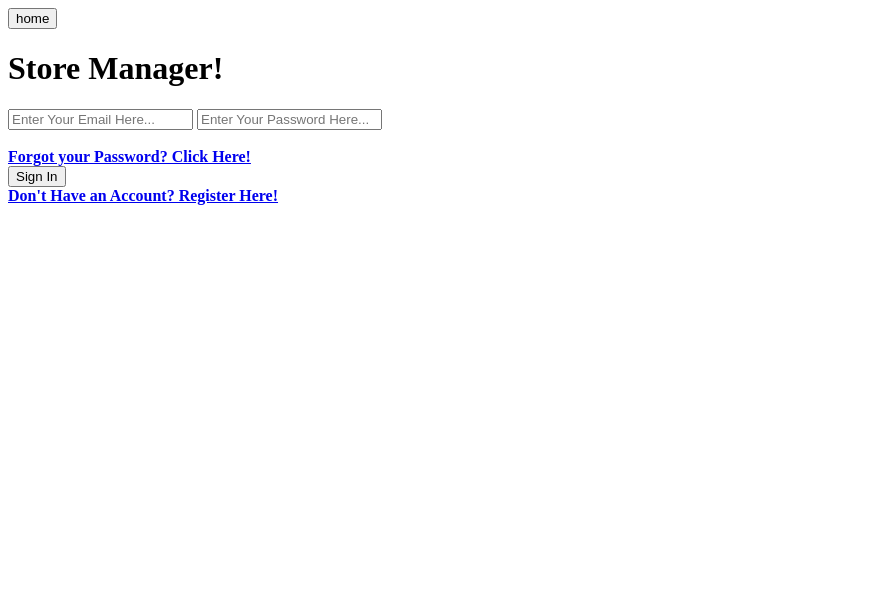
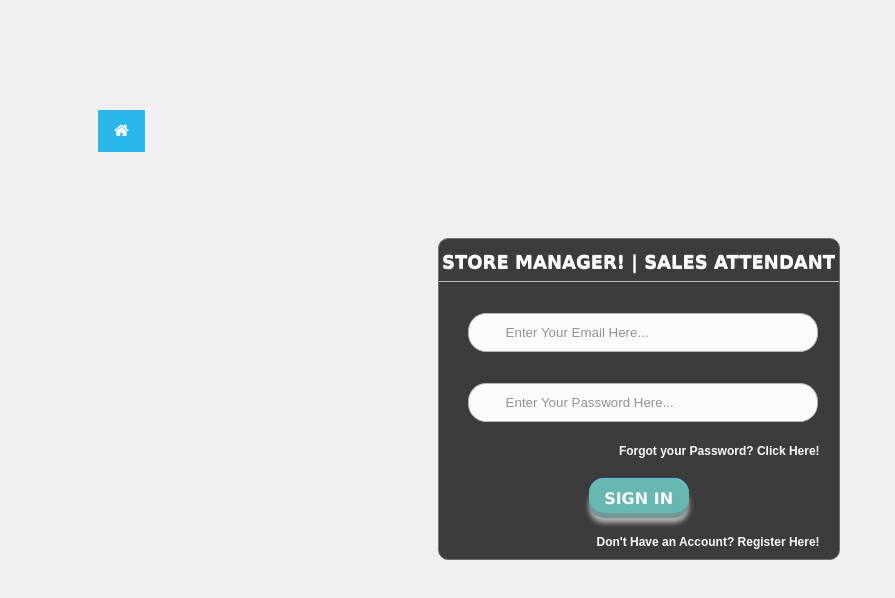
Before and after one commit to bryan-munene/Store-Manager-UI, a plain HTML site: page UI/Regular/login.html in a window 1280 px wide. Shown: the whole page, without its empty margins (0-895 px from the left). Drawn offline with Linux system fonts and the light colour scheme.

Commit message:
[feature #161041388] added styles to the login page, as well as links to the index page.

```diff
--- a/UI/Regular/login.html
+++ b/UI/Regular/login.html
@@ -6,18 +6,21 @@
     	<meta name="viewport" content="width=device-width, initial-scale=1,maximum-scale=1,user-scalable=no">
     	<meta name="HandheldFriendly" content="true">
 
-    	<title>Store Manager | Login</title>
+        <title>Store Manager | Login</title>
+
+        <link rel="stylesheet" type="text/css" href="../css/login.css">
+        <link rel="stylesheet" href="https://cdnjs.cloudflare.com/ajax/libs/font-awesome/4.7.0/css/font-awesome.min.css">
 
   	</head>
 
 
 	<body>
 		<form action="../../index.html">
-			<button class="btn">home</i></button>
+			<button class="btn"><i class="fa fa-home"></i></button>
 		</form>
 		<form action="">
 			<div class="login">
-				<h1>Store Manager!</h1>
+				<h1>Store Manager! | SALES ATTENDANT</h1>
 				<input type="text" placeholder="Enter Your Email Here..." name="Email">
 				<input type="password" placeholder="Enter Your Password Here..." name="Password"><br><br>
 				<a href="#" class="forgot"><strong>Forgot your Password? Click Here!</strong></a><br>
--- /dev/null
+++ b/UI/css/login.css
@@ -0,0 +1,127 @@
+html { height: 100% }
+::-moz-selection { background: #fe57a1; color: #fff; text-shadow: none; }
+::selection { background: #fe57a1; color: #fff; text-shadow: none; }
+body {
+  background: #3111;
+}
+.login {
+  background: #000000;
+  border: 1px solid #42464b;
+  border-radius: 10px;
+  height: auto;
+  margin: 20px auto 0;
+  width: 400px;
+  position: fixed;
+  top: 36%;
+  left: 42%;
+  margin-top: -50px;
+  margin-left: -100px;
+  padding-bottom: 10px;
+  opacity: 0.75;
+}
+.login h1 {
+  background-image: linear-gradient(top, #f1f3f3, #d4dae0);
+  border-bottom: 1px solid #a6abaf;
+  border-radius: 6px 6px 0 0;
+  box-sizing: border-box;
+  color: #FFFFFF;
+  display: block;
+  height: 43px;
+  padding-top: 14px;
+  margin: 0;
+  text-align: center;
+  text-shadow: 0 -1px 0 rgba(0,0,0,0.2), 0 1px 0 #fff;
+  font-family: 'Lucida Sans', 'Lucida Sans Regular', 'Lucida Grande', 'Lucida Sans Unicode', Geneva, Verdana, sans-serif;
+  font-size: 18px;
+  line-height: 1;
+  font-weight: bold;
+  text-transform: uppercase;
+}
+
+
+input[type="password"], input[type="text"] {
+  border: 1px solid #a1a3a3;
+  border-radius: 18px;
+  box-sizing: border-box;
+  color: #696969;
+  height: 39px;
+  margin: 31px 0 0 29px;
+  padding-left: 37px;
+  width: 350px;
+}
+
+input[type="password"]:focus, input[type="text"]:focus {
+  box-shadow: 0 0 4px 1px rgba(55, 166, 155, 0.3);
+  outline: 0;
+}
+
+
+.btn {
+  background-color: #2ab7ec;
+  border: none;
+  color: white;
+  padding: 12px 16px;
+  font-size: 16px;
+  cursor: pointer;
+  position: fixed;
+  top: 10%;
+  left: 10%;
+  margin-top: 30px;
+  margin-left: -30px;
+}
+
+.btn:hover {
+    background-color: RoyalBlue;
+}
+
+
+.forgot {
+  color: #FFFFFF;
+  display: block;
+  float: right;
+  font: 12px/1 sans-serif;
+  left: -19px;
+  position: relative;
+  text-decoration: none;
+  top: 5px;
+  transition: color .4s;
+}
+.forgot:hover { color: #3300CC }
+
+
+input[type="submit"] {
+  width:100px;
+  height:35px;
+  display:block;
+  font-family: 'Lucida Sans', 'Lucida Sans Regular', 'Lucida Grande', 'Lucida Sans Unicode', Geneva, Verdana, sans-serif;
+  font-size:16px;
+  font-weight:bold;
+  color:#fff;
+  text-decoration:none;
+  text-transform:uppercase;
+  text-align:center;
+  text-shadow:1px 1px 0px #37a69b;
+  padding-top:6px;
+  margin: 29px 0 0 29px;
+  position: relative;
+  top: 76%;
+  left: 50%;
+  margin-top: 20px;
+  margin-left: -50px;
+  cursor:pointer;
+  border: none;
+  background-color: #37a69b;
+  background-image: linear-gradient(top,#3db0a6,#3111);
+  border-top-left-radius: 15px;
+  border-top-right-radius: 15px;
+  border-bottom-right-radius: 15px;
+  border-bottom-left-radius:15px;
+  box-shadow: inset 0px 1px 0px #2ab7ec, 0px 5px 0px 0px #497a78, 0px 10px 5px #999;
+}
+
+
+input[type="submit"]:active {
+  top:3px;
+  box-shadow: inset 0px 1px 0px #2ab7ec, 0px 2px 0px 0px #31524d, 0px 5px 3px #999;
+  padding-bottom: 10px;
+}
```
Also changed, not shown: index.html (+1 -1 lines).
